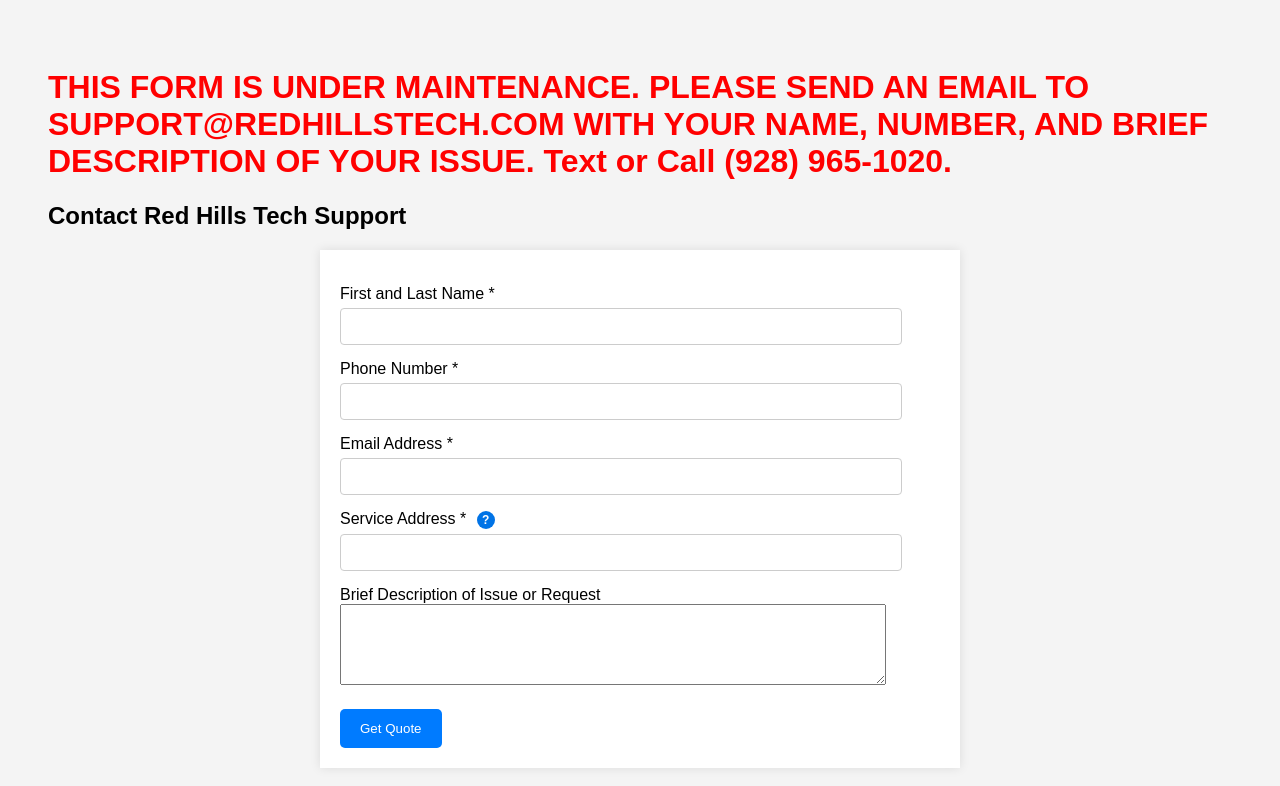
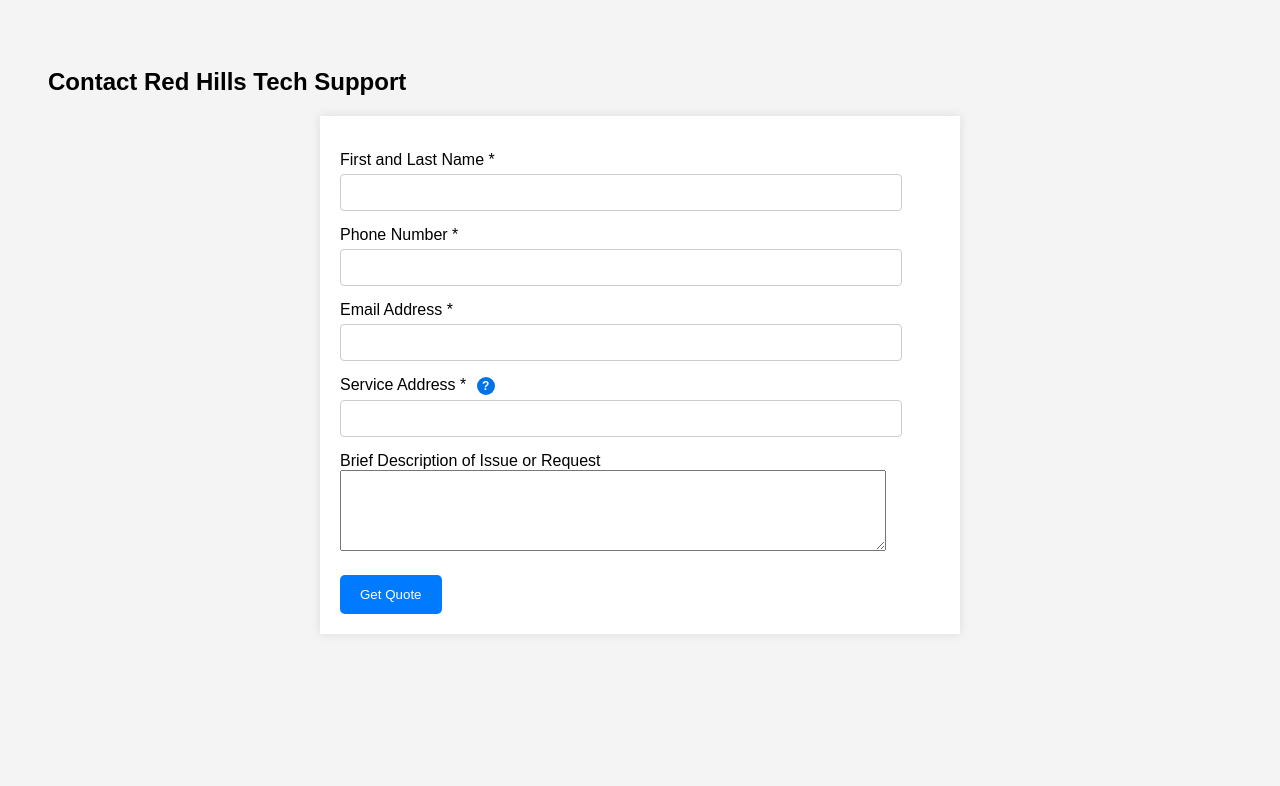
Before and after one commit to brrennnnt/redhillstech, a plain HTML site: page contact.html in a window 1280 px wide. Drawn offline with Linux system fonts and the light colour scheme.

Commit message:
I can remove the under maintenance heading!

```diff
--- a/contact.html
+++ b/contact.html
@@ -7,7 +7,6 @@
   <link rel="stylesheet" href="css/contact.css">
 </head>
 <body>
-  <h1 style="color: red;">THIS FORM IS UNDER MAINTENANCE. PLEASE SEND AN EMAIL TO SUPPORT@REDHILLSTECH.COM WITH YOUR NAME, NUMBER, AND BRIEF DESCRIPTION OF YOUR ISSUE. Text or Call (928) 965-1020.</h1>
   <h2>Contact Red Hills Tech Support</h2>
   <form id="contactForm" method="POST">
     <label for="name">First and Last Name *</label>
```
